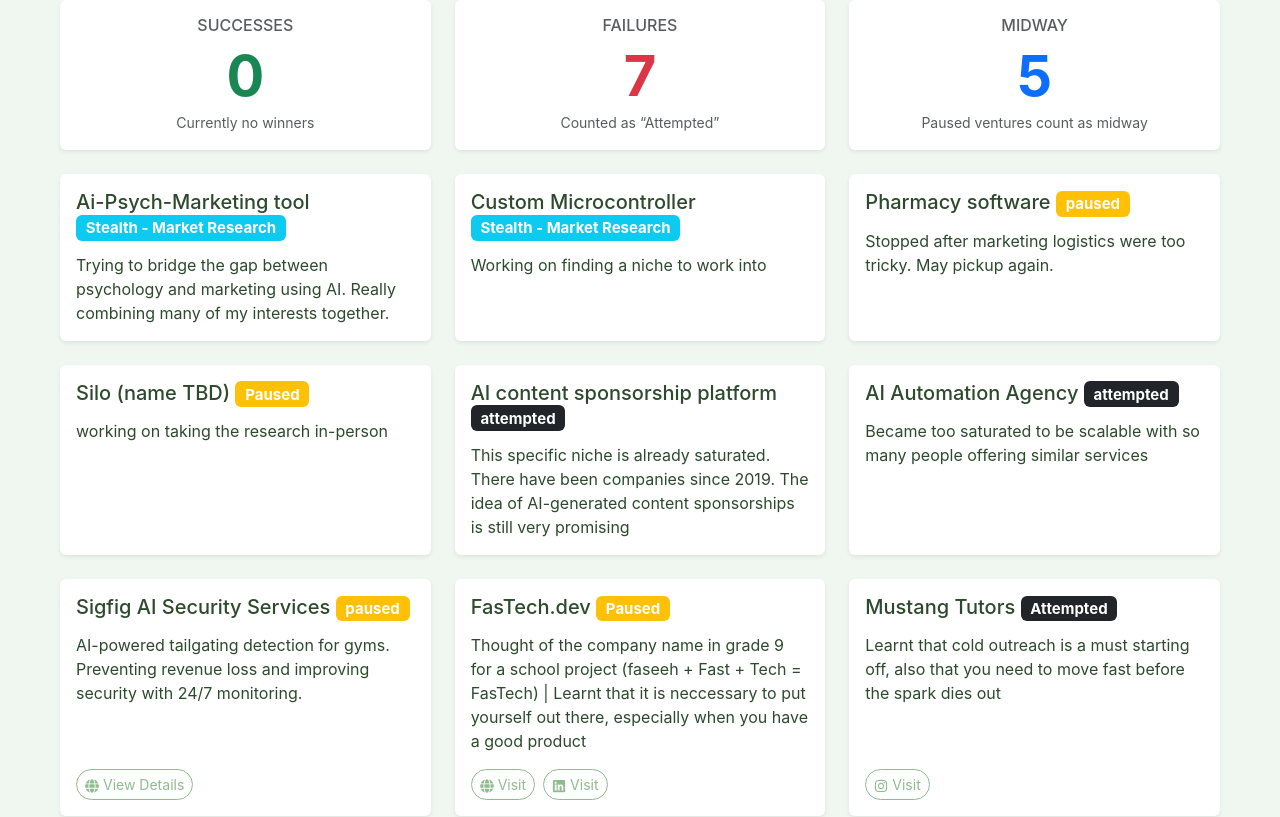
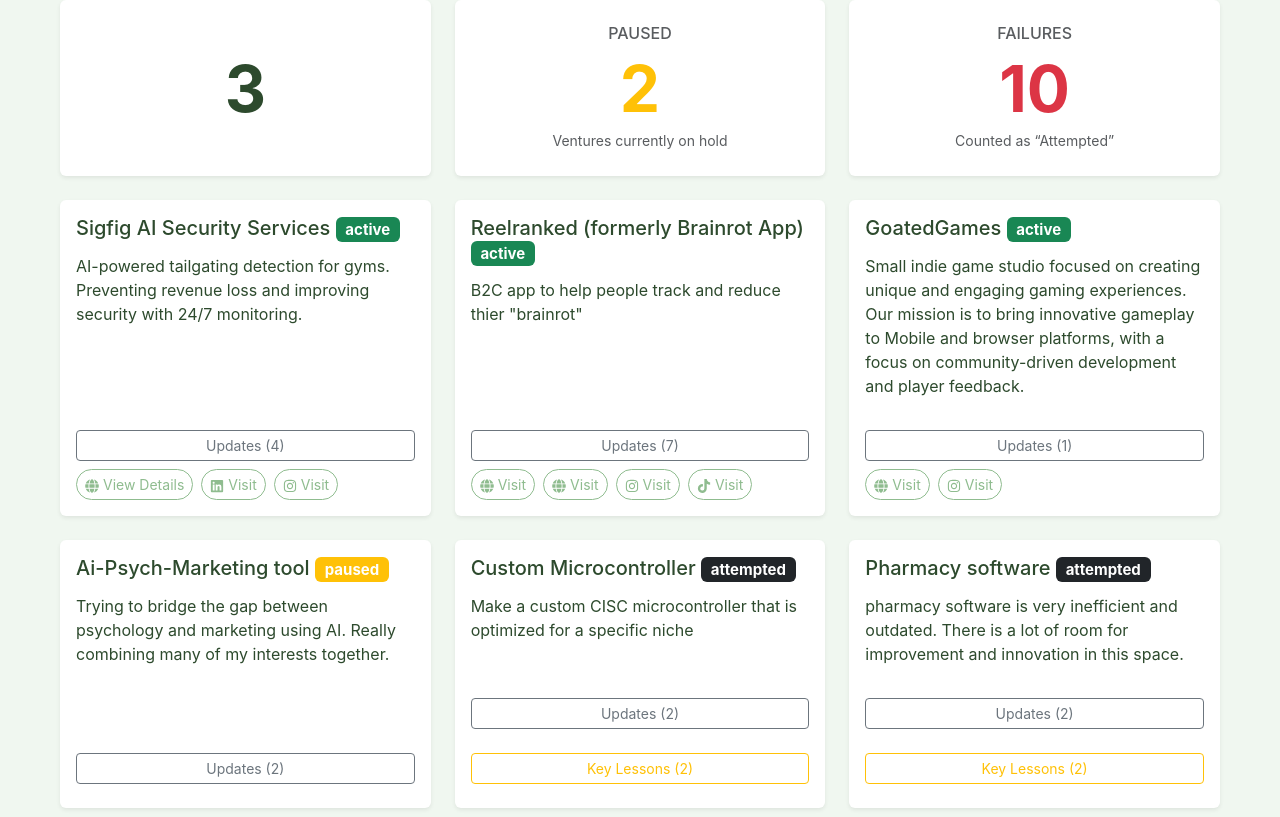
Before and after one commit to Faseeh-Naqvi/faseeh.ca, a React (Create React App) app in the folder my-portfolio/: page /businesses in a window 1280 px wide. Shown: the part 176-993 px from the top of the page. Built offline with nearby package versions, Linux system fonts and the light colour scheme.

Commit message:
updated buisnesses section, added timestamped updates

```diff
--- a/my-portfolio/src/pages/Business.js
+++ b/my-portfolio/src/pages/Business.js
@@ -1,104 +1,181 @@
 import React from 'react';
 import { Link } from 'react-router-dom';
-import { FaGlobe, FaInstagram, FaYoutube, FaLinkedin } from 'react-icons/fa';
+import { FaGlobe, FaInstagram, FaYoutube, FaLinkedin, FaTiktok } from 'react-icons/fa';
 //Status: active, paused, stealth, attempted
 const businesses = [
 	{
+		name: 'Sigfig AI Security Services',
+		status: 'active',
+		note: 'AI-powered tailgating detection for gyms. Preventing revenue loss and improving security with 24/7 monitoring.',
+		links: [{ url: '/sigfig-ai', icon: <FaGlobe />, internal: true },{ url: 'https://www.linkedin.com/company/sigfig-ai/', icon: <FaLinkedin /> },
+			{ url: 'https://www.instagram.com/sigfigsecurity/', icon: <FaInstagram /> },
+		],
+		updates: [
+			{ date: '2025-05-10', text: 'Got idea when I was going to the gym with some friends and noticed how many people sneak in. Also noticed how easy it was to bypass the system. It is far too expensive to sit at the camera all day and monitor it 24/7 Began brainstorming' },
+			{ date: '2025-08-01', text: 'Co-founder and I had gotten busy and idea died out, made a mistake, should have executed faster.' },
+			{ date: '2026-01-20', text: 'Found another person to work with and started working on the idea again and made a team of 3, this time executing faster and more effectively.' },
+			{ date: '2026-02-02', text: 'Conducted market research and began development of the MVP. Started posting regularly on linkedin and managing the team.' },
+
+		],
+	},
+	{
+		name: 'Reelranked (formerly Brainrot App)',
+		status: 'active',
+		note: 'B2C app to help people track and reduce thier "brainrot" ',
+		links: [
+			{ url: 'https://reelranked.com', icon: <FaGlobe /> },
+			{ url: 'https://brainrotapp.lol', icon: <FaGlobe /> },
+			{ url: 'https://www.instagram.com/reel.ranked/', icon: <FaInstagram /> },
+			{ url: 'https://www.tiktok.com/@reelranked.tk', icon: <FaTiktok /> },
+
+		],
+		updates: [
+			{ date: '2024-12-03', text: 'Came up with the idea after scrolling the whole day away. Realised that this is an idea that has not been done before.' },
+			{ date: '2025-01-15', text: 'Started working on the app, but got distracted by other projects and never finished it. Everyone got busy with exams, one co-founder dropped it. We made a mistake, should have moved faster and been more strict with schedule.' },
+			{ date: '2025-10-05', text: 'Talked to a friend about the old idea, and they were interested in it and I realised it may have market footing' },
+			{ date: '2025-12-01', text: 'Found a way to make the app profitable.' },
+			{ date: '2026-01-20', text: 'Started brainstorming and re-evaluating the app idea and its potential. Changed the core philosophy of the app from gimmick to real tool for change' },
+			{ date: '2026-02-12', text: 'Changed name from "brainrot app" to "Reel Ranked"' },
+			{ date: '2026-02-14', text: 'Started working on the app again, this time with a new strategy and development plan.' },
+
+		],
+
+	},
+	{ name: 'GoatedGames',
+	  status: 'active',
+	  note: 'Small indie game studio focused on creating unique and engaging gaming experiences. Our mission is to bring innovative gameplay to Mobile and browser platforms, with a focus on community-driven development and player feedback.',
+	  links: [{ url: 'https://goatedgames.ca', icon: <FaGlobe /> },{ url: 'https://www.instagram.com/goatedgames.ig/', icon: <FaInstagram /> },],
+	  updates: [
+		{ date: '2026-02-12', text: 'Started the company with a friend as a fun project to work on together and to have a creative outlet. Always loved games growing up and this was a way to reconnect with my roots.' },],
+
+	},
+	{
 		name: 'Ai-Psych-Marketing tool',
-		status: 'Stealth - Market Research',
+		status: 'paused',
 		note: 'Trying to bridge the gap between psychology and marketing using AI. Really combining many of my interests together.',
+		updates: [
+			{ date: '2025-09-20', text: 'Got the idea after trying to find a thesis project that combined my interests in psychology and marketing.' },
+			{ date: '2025-09-30', text: 'Conducted market research and talked to people in the field. Turns out it would more difficult to make than anticipated and may not derrive the intended results effeciently.' }
+		],
 		links: [],
 	},
 	{
 		name: 'Custom Microcontroller',
-		status: 'Stealth - Market Research',
-		note: 'Working on finding a niche to work into',
+		status: 'attempted',
+		note: 'Make a custom CISC microcontroller that is optimized for a specific niche ',
+		updates: [
+			{ date: '2025-11-10', text: 'My friend in elecrtical eng wanted to start this with me. Not scalable enough to be worth it. If it was a big market, there are already huge players with large market share.' },
+			{ date: '2025-12-24', text: 'Friend got internship and does not have the time for a buisness this technical' }
+		],
+		lessons: ['Niche markets dominated by large players are hard to break into', 'Co-founder availability and commitment is crucial'],
 		links: [],
 	},
 	{
 		name: 'Pharmacy software',
-		status: 'paused',
-		note: 'Stopped after marketing logistics were too tricky. May pickup again.',
+		status: 'attempted',
+		note: 'pharmacy software is very inefficient and outdated. There is a lot of room for improvement and innovation in this space.',
+		updates: [
+			{ date: '2024-09-15', text: 'Logistics were too tricky. Very slow moving industry. May pickup again.' },
+			{ date: '2024-06-21', text: 'Got idea after talking to someone in the pharmacy space.' }
+		],
+		lessons: ['Industry momentum and regulatory complexity matter', 'Understand the full supply chain before committing'],
 		links: [],
 	},
 	{
-		name: 'Silo (name TBD)',
-		status: 'Paused',
-		note: 'working on taking the research in-person',
+		name: 'Silo AI',
+		status: 'attempted',
+		note: 'An AI-powered smart silo system for farmers, optimizing grain storage and reducing losses with real-time monitoring and predictive analytics.',
+		updates: [
+			{ date: '2025-06-23', text: 'Knew I wanted to do work in the agricultural space, so I started market research' },
+			{ date: '2025-09-15', text: 'Conducted market research and Landed on an idea and started rough designs with logistics & marketing plans' },
+			{ date: '2025-10-12', text: 'Consulted with engineers I know and started working on a feasible rough prototype, It is too difficult of an engineering problem. Would have to literally build our own silo\'s' }
+		],
+		lessons: ['Validate engineering feasibility early', 'Manufacturing requirements can make ideas impractical', 'Talk to domain experts sooner in the research phase'],
 		links: [],
 	},
 	{
 		name: 'AI content sponsorship platform',
-		status: 'attempted',
-		note: 'This specific niche is already saturated. There have been companies since 2019. The idea of AI-generated content sponsorships is still very promising',
+		status: 'paused',
+		note: 'Connecting content creators with sponsors using an AI-powered platform that matches creators with relevant brands based on their content and audience demographics, streamlining the sponsorship process and increasing revenue opportunities for creators while helping brands reach their target audience more effectively.',
+		updates: [
+			{ date: '2025-09-01', text: 'Came up with the idea after seeing how much content creators struggled to find sponsorships and how much time it took.' },
+			{ date: '2025-09-24', text: 'Conducted market research and found that there are already many companies in this space, making it difficult to compete. Although, I still do think my specific implementation has an edge due to its proprietary algorithm. Paused for now.' }
+		],
 		links: [],
 	},
 	{
 		name: 'AI Automation Agency',
 		status: 'attempted',
-		note: 'Became too saturated to be scalable with so many people offering similar services',
+		note: 'custom Zapier/Integromat/Make.com style automation solutions for small businesses, using AI to create more complex and tailored automations than existing platforms allow.',
+		updates: [
+			{ date: '2025-02-15', text: 'Came up with the idea after talking with a friend that runs a small buisness. I made a small automation for him and it worked well.' },
+			{ date: '2025-05-10', text: 'After market research, found it was too saturated to be scalable with so many people offering similar services' }
+		],
+		lessons: ['Market saturation kills margins', 'A working proof of concept doesn\'t guarantee scalability', 'Look for defensible competitive advantages'],
 		links: [],
 	},
-	{
-		name: 'Sigfig AI Security Services',
-		status: 'paused',
-		note: 'AI-powered tailgating detection for gyms. Preventing revenue loss and improving security with 24/7 monitoring.',
-		links: [{ url: '/sigfig-ai', icon: <FaGlobe />, internal: true }],
-	},
+
 
 	{
 		name: 'FasTech.dev',
 
-		status: 'Paused',
-		note: 'Thought of the company name in grade 9 for a school project (faseeh + Fast + Tech = FasTech) | Learnt that it is neccessary to put yourself out there, especially when you have a good product',
+		status: 'attempted',
+		note: ' Freelance web development agency',
 		links: [{ url: 'https://fastech.dev', icon: <FaGlobe /> },{url: 'https://www.linkedin.com/company/fastech-developers/', icon: <FaLinkedin /> }],
+		updates: [
+			{ date: '2018-10-15', text: 'Thought of the company name in grade 9 for a school project (faseeh + Fast + Tech = FasTech) ' },
+			{ date: '2023-02-25', text: 'Started the company as a freelance web development agency, building websites for local businesses and friends. I applied to the ontario youth buisness employment grant and was rejected.' },
+			{ date: '2024-06-14', text: 'Unfortunatly, I was not able to get any traction with the company. It is my fault, I let it stagnate and did not put enough effort to grow it.' },
+			{ date: '2025-02-27', text: 'One last ditch linkedin run. Had few clients and no long term ones. I have decided to put the company on hold for now, but I may try to revive it in the future. I have learnt a lot from this experience and I am grateful for the opportunity to have tried.' }
+		],
+		lessons: ['Consistent marketing is essential for growth', 'You need a long-term strategy, not sporadic efforts', 'Lack of action kills momentum'],
 	},
 	{
 		name: 'Mustang Tutors',
 
 		status: 'Attempted',
-		note: 'Learnt that cold outreach is a must starting off, also that you need to move fast before the spark dies out',
+		note: 'tutoring agency for k-12 students in London Ontario',
 		links: [{ url: 'https://www.instagram.com/mustangtutors/', icon: <FaInstagram /> }],
+		lessons: ['Cold outreach is critical for early traction', 'move fast before the spark dies out', 'Interest requires immediate follow-through'],
 	},
-	{
-		name: 'Brainrot App',
-		status: 'Paused',
-		note: 'Learnt that you need to focus on the core product and get it out rather than trying to add every feature under the sun before release',
-		links: [],
-	},
+
 
 	{
 		name: 'Bob Clothing',
 		alias: 'Bob',
 		status: 'Attempted',
-		note: 'Learnt marketing dosent always work',
+		note: 'Clothing brand I started in covid',
 		links: [
 			{ url: 'https://bob-bob-bob.creator-spring.com/', icon: <FaGlobe /> },
 			{ url: 'https://www.youtube.com/@Bob-gm1xn', icon: <FaYoutube /> },
 		],
+		lessons: ['Clothing is very hard to break into', 'Marketing effort doesn\'t guarantee sales, sometimes volume is key'],
 	},
 	{
 		name: 'Epic Gamer Time Clothing',
 		alias: 'Epic Gamer Time',
 
 		status: 'Attempted',
-		note: 'Learnt that marketing through `memes` can be harder than traditional marketing',
+		note: 'Clothing brand I started in covid',
 		links: [{ url: 'https://epic-gamer-time.creator-spring.com', icon: <FaGlobe /> }],
+		lessons: ['Meme marketing requires authentic community engagement', 'Viral trends are unpredictable and short-lived', 'Novelty-based products lack staying power'],
 	},
 	{
 		name: 'Shums Clothing',
 		alias: 'Shums',
 
 		status: 'Attempted',
-		note: 'Learnt that clothing wont sell itself',
+		note: 'Clothing brand I started in covid',
 		links: [{ url: 'https://shums.creator-spring.com', icon: <FaGlobe /> }],
+		lessons: ['Good products require active promotion', 'Clothing is a competitive market requiring differentiation', 'Passive sales channels don\'t work for niche products'],
 	},
 	{
 		name: 'SFHN Food Drive (non-profit)',
 		alias: 'SFHN',
 		status: 'Attempted',
-		note: 'Tried starting this when I was 14. Learnt that you have to have a clear plan and a team that believes in the mission to execute a non-profit effectively',
+		note: 'When I was 14, I tried starting this food drive to help my community.',
 		links: [],
+		lessons: ['Team alignment on mission is critical', 'Clear operational planning separates intentions from impact', 'Non-profits require passion throughout the entire team'],
 	},
 ];
 
@@ -129,59 +206,49 @@ export default function Businesses() {
 				const normalized = businesses.map((b) => {
 					const status = (b.status || '').toLowerCase();
 					const name = (b.name || '').toLowerCase();
-					const success = status.includes('active');
+					const inProgress = status.includes('active') || status.includes('in progress');
 					const failure = status.includes('attempted');
-					const midwayNames = [
-						'fastech.dev',
-						'sigfig ai security services',
-						'brainrot app',
-					];
-					const midway = midwayNames.some((m) => name.includes(m));
 					const paused = status.includes('paused');
 					const stealth = status.includes('stealth');
-					return { ...b, success, failure, midway, paused, stealth };
+					return { ...b, inProgress, failure, paused, stealth };
 				});
 
 				const total = normalized.length;
-				const successCount = normalized.filter((x) => x.success).length; // expected 0 for now
+				const inProgressCount = normalized.filter((x) => x.inProgress).length;
 				const failureCount = normalized.filter((x) => x.failure).length;
-				// Midway now includes all paused + named midway, excluding wins/failures
-				const midwayCount = normalized.filter((x) => (x.paused || x.midway) && !x.success && !x.failure).length;
+				const pausedCount = normalized.filter((x) => x.paused && !x.failure).length;
 				const stealthCount = normalized.filter((x) => x.stealth).length;
-				const otherCount = Math.max(
-					0,
-					total - (successCount + failureCount + midwayCount + stealthCount)
-				);
+				const otherCount = Math.max(0, total - (inProgressCount + failureCount + pausedCount + stealthCount));
 				const pct = (n) => (total ? Math.round((n / total) * 100) : 0);
 
 				return (
 					<>
 						<div className="row g-4 align-items-stretch mb-4">
-							{/* Scoreboard */}
+							{/* Sports-style Scoreboard */}
 							<div className="col-md-4">
-								<div className="card h-100 text-center shadow-sm">
-									<div className="card-body">
-										<h6 className="text-uppercase text-muted mb-2">Successes</h6>
-										<div className="display-4 fw-bold text-success">{successCount}</div>
-										<small className="text-muted">Currently no winners</small>
+								<div className="card h-100 text-center shadow-sm bg-dark text-white">
+									<div className="card-body py-4">
+										<h6 className="text-uppercase text-muted mb-2 text-white-50">In Progress</h6>
+										<div className="display-3 fw-bold">{inProgressCount}</div>
+										<small className="text-white-50">Live development & active projects</small>
 									</div>
 								</div>
 							</div>
 							<div className="col-md-4">
-								<div className="card h-100 text-center shadow-sm">
-									<div className="card-body">
-										<h6 className="text-uppercase text-muted mb-2">Failures</h6>
-										<div className="display-4 fw-bold text-danger">{failureCount}</div>
-										<small className="text-muted">Counted as “Attempted”</small>
+								<div className="card h-100 text-center shadow-sm bg-warning bg-opacity-10">
+									<div className="card-body py-4">
+										<h6 className="text-uppercase text-muted mb-2">Paused</h6>
+										<div className="display-3 fw-bold text-warning">{pausedCount}</div>
+										<small className="text-muted">Ventures currently on hold</small>
 									</div>
 								</div>
 							</div>
 							<div className="col-md-4">
-								<div className="card h-100 text-center shadow-sm">
-									<div className="card-body">
-										<h6 className="text-uppercase text-muted mb-2">Midway</h6>
-										<div className="display-4 fw-bold text-primary">{midwayCount}</div>
-										<small className="text-muted">Paused ventures count as midway</small>
+								<div className="card h-100 text-center shadow-sm bg-light">
+									<div className="card-body py-4">
+										<h6 className="text-uppercase text-muted mb-2">Failures</h6>
+										<div className="display-3 fw-bold text-danger">{failureCount}</div>
+										<small className="text-muted">Counted as “Attempted”</small>
 									</div>
 								</div>
 							</div>
@@ -210,6 +277,56 @@ export default function Businesses() {
 
 								{/* Note */}
 								<p className="card-text flex-grow-1 mt-2">{b.note}</p>
+							{/* Updates Section */}
+							{b.updates && b.updates.length > 0 && (
+								<div className="mt-3 mb-2">
+									<button
+										className="btn btn-sm btn-outline-secondary w-100"
+										type="button"
+										data-bs-toggle="collapse"
+										data-bs-target={`#updates-${i}`}
+										aria-expanded="false"
+										aria-controls={`updates-${i}`}
+									>
+										Updates ({b.updates.length})
+									</button>
+									<div className="collapse mt-2" id={`updates-${i}`}>
+										<div className="card card-body py-2 px-3 bg-light">
+											{b.updates.map((u, k) => (
+												<div key={k} className="mb-2">
+													<small className="text-muted d-block">{u.date}</small>
+													<small className="text-dark">{u.text}</small>
+												</div>
+											))}
+										</div>
+									</div>
+								</div>
+							)}
+
+							{/* Lessons Section */}
+							{b.lessons && b.lessons.length > 0 && (
+								<div className="mt-3 mb-2">
+									<button
+										className="btn btn-sm btn-outline-warning w-100"
+										type="button"
+										data-bs-toggle="collapse"
+										data-bs-target={`#lessons-${i}`}
+										aria-expanded="false"
+										aria-controls={`lessons-${i}`}
+									>
+										Key Lessons ({b.lessons.length})
+									</button>
+									<div className="collapse mt-2" id={`lessons-${i}`}>
+										<div className="card card-body py-2 px-3 bg-light">
+											<ul className="mb-0 ps-3">
+												{b.lessons.map((lesson, k) => (
+													<li key={k} className="small text-dark mb-1">{lesson}</li>
+												))}
+											</ul>
+										</div>
+									</div>
+								</div>
+							)}
 
 								{/* Links */}
 								{b.links.length > 0 && (
```
